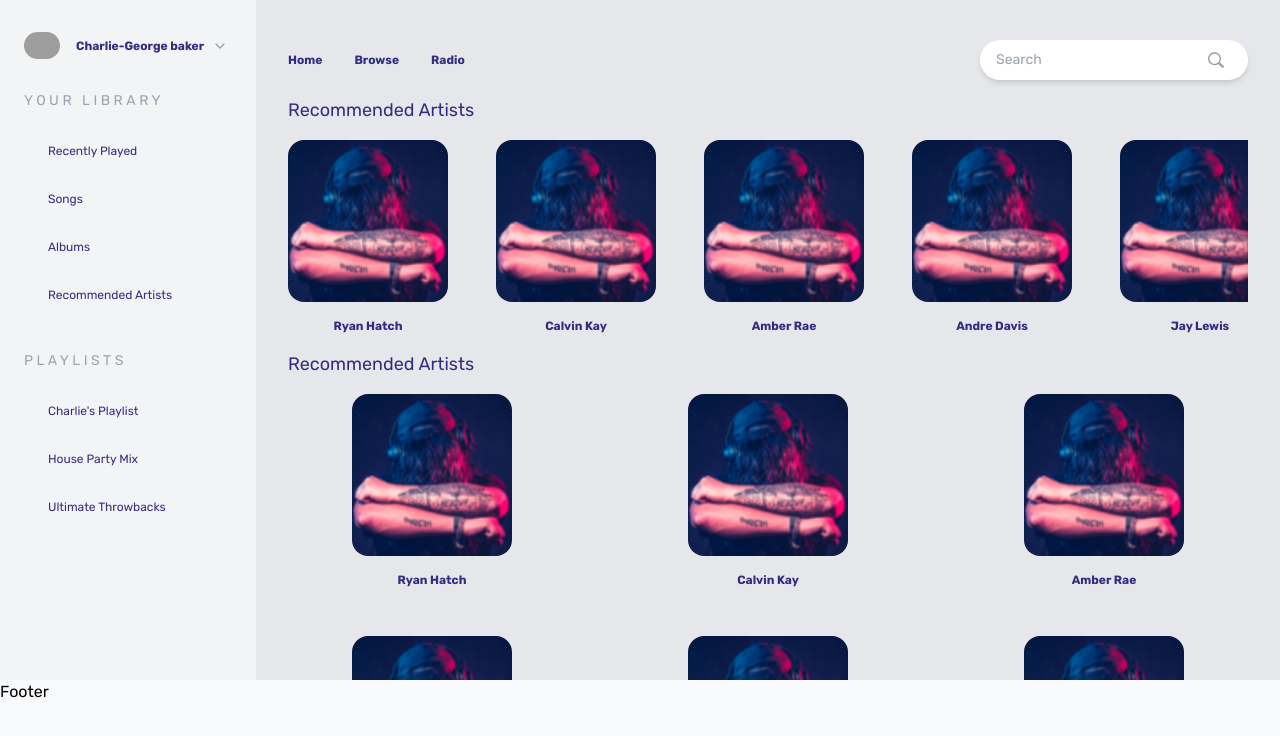
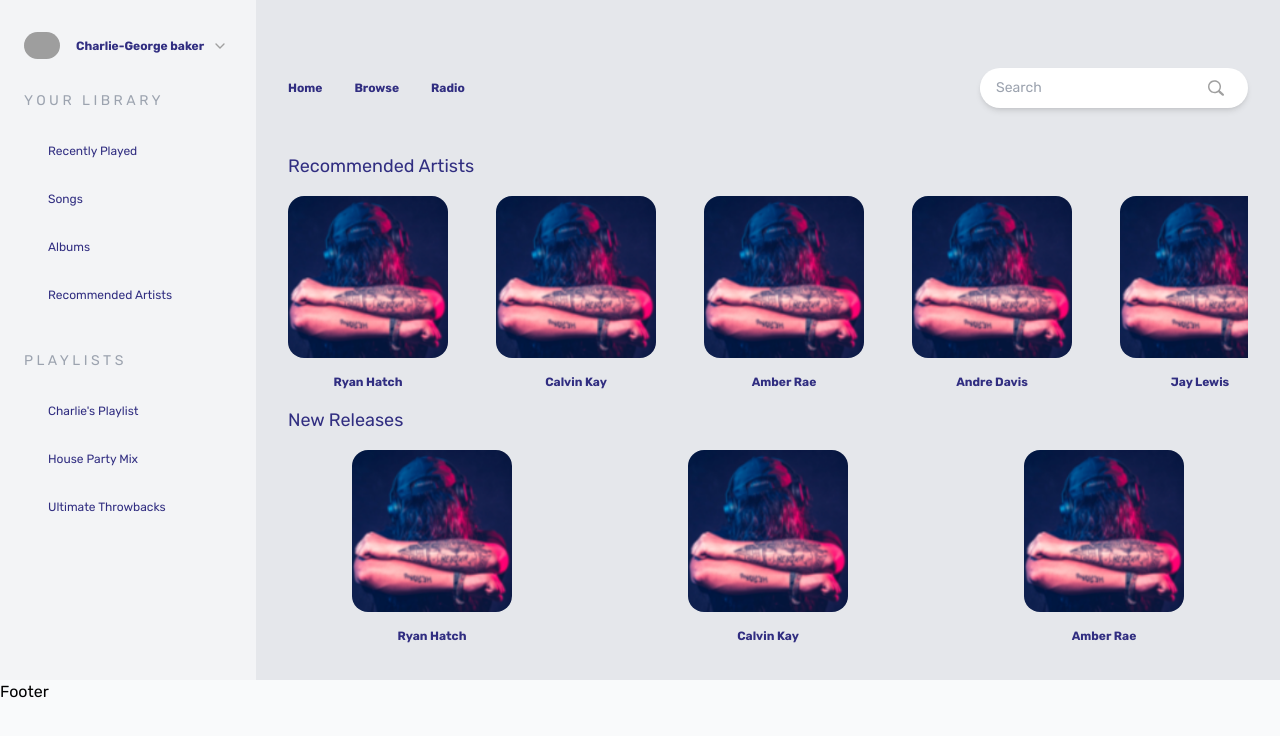
Before and after one commit to piyushsingh0992/music-player, a Next.js app: page / in a window 1280 px wide. Shown: the top 736 px of the page. Built offline with nearby package versions, Linux system fonts and the light colour scheme; grey boxes are pictures that could not be loaded.

Commit message:
UI changes for the recommendation

```diff
--- a/src/components/playlists/index.tsx
+++ b/src/components/playlists/index.tsx
@@ -91,9 +91,42 @@ const NewReleases = () => {
   ];
   return (
     <div className="px-8">
-      <p className="text-indigo-900 text-lg font-medium cursor-pointer py-4">Recommended Artists</p>
+      <p className="text-indigo-900 text-lg font-medium cursor-pointer py-4">New Releases</p>
       <div className="grid grid-cols-3 gap-12 overflow-auto">
         {newReleases.map(({ imgSrc, artistName }, index) => {
+          return (
+            <div
+              key={`${artistName}-${index}`}
+              className="flex flex-col justify-start items-center space-y-4"
+            >
+              <Avatar src={imgSrc} width={160} height={200} borderRadius="rounded-2xl" />
+              <p className="text-indigo-900 text-xs font-semibold cursor-pointer">{artistName}</p>
+            </div>
+          );
+        })}
+      </div>
+    </div>
+  );
+};
+
+const Trending = () => {
+  const trending= [
+    { imgSrc: "/sample-song.png", artistName: "Ryan Hatch" },
+    { imgSrc: "/sample-song.png", artistName: "Calvin Kay" },
+    { imgSrc: "/sample-song.png", artistName: "Amber Rae" },
+    { imgSrc: "/sample-song.png", artistName: "Andre Davis" },
+    { imgSrc: "/sample-song.png", artistName: "Jay Lewis" },
+    { imgSrc: "/sample-song.png", artistName: "Ryan Hatch" },
+    { imgSrc: "/sample-song.png", artistName: "Calvin Kay" },
+    { imgSrc: "/sample-song.png", artistName: "Amber Rae" },
+    { imgSrc: "/sample-song.png", artistName: "Andre Davis" },
+    { imgSrc: "/sample-song.png", artistName: "Jay Lewis" },
+  ];
+  return (
+    <div className="px-8">
+      <p className="text-indigo-900 text-lg font-medium cursor-pointer py-4">New Releases</p>
+      <div className="grid grid-cols-3 gap-12 overflow-auto">
+        {trending.map(({ imgSrc, artistName }, index) => {
           return (
             <div
               key={`${artistName}-${index}`}
@@ -115,15 +148,17 @@ export default function Playlist() {
   // This is mock data and could be replaced with your actual data fetching logic
 
   return (
-    <div className="bg-gray-200 w-[80vw]  h-[85vh] overflow-x-auto">
-    <div className="flex justify-between items-center pt-10">
+    <div className="bg-gray-200 w-[80vw]  h-[85vh] ">
+    <div className="flex justify-between items-center pt-10 h-[20%]">
       <Routes />
       <Search />
     </div>
+    <div className= "h-[80%] overflow-x-auto">
     <RecommendedArtists />
     <div>
       <NewReleases />
     </div>
+    </div>
   </div>
   );
 }
```
